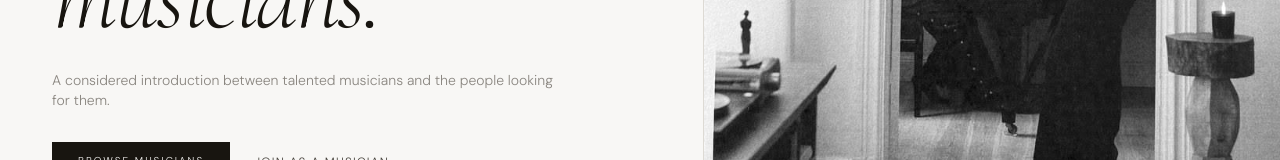
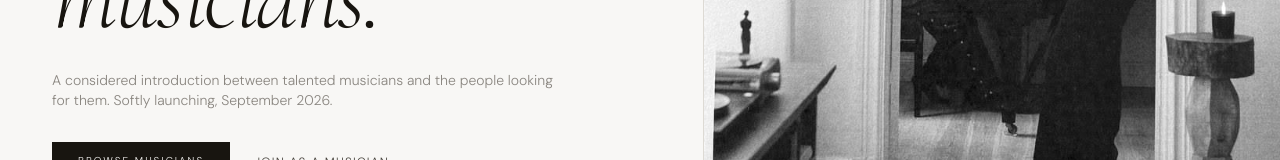
Before and after one commit to musiciangallery/Musician-Gallery, a Next.js app: page / in a window 1280 px wide. Shown: the part 526-686 px from the top of the page. Built offline with nearby package versions, Linux system fonts and the light colour scheme; no server answers; the database is empty.

Commit message:
Update page.tsx

```diff
--- a/src/app/page.tsx
+++ b/src/app/page.tsx
@@ -32,10 +32,7 @@ export default async function Home() {
             <br />
             <em>musicians.</em>
           </h1>
-          <p className="max-w-lg text-sm text-mid mb-8">
-            A considered introduction between talented musicians and the
-            people looking for them.
-          </p>
+          <p className="max-w-lg text-sm text-mid mb-8">A considered introduction between talented musicians and the people looking for them. Softly launching, September 2026.</p>
           <div className="flex flex-wrap gap-6">
             <Link
               href="/gallery"
```
